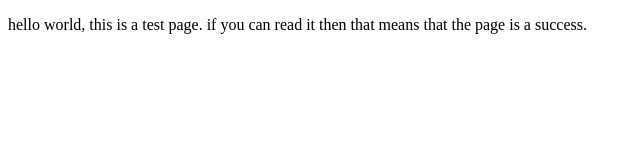
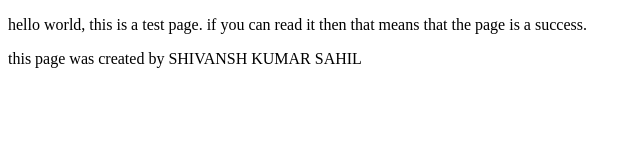
Before and after one commit to shivansh6525/random-test, a plain HTML site: page index.html in a window 1280 px wide. Shown: the whole page, without its empty margins (0-640 px from the left). Drawn offline with Linux system fonts and the light colour scheme.

Commit message:
Update index.html

```diff
--- a/index.html
+++ b/index.html
@@ -8,5 +8,6 @@
 </head>
 <body>
     <p>hello world, this is a test page. if you can read it then that means that the page is a success.</p>
+    <h>this page was created by SHIVANSH KUMAR SAHIL</h>
 </body>
 </html>
```
